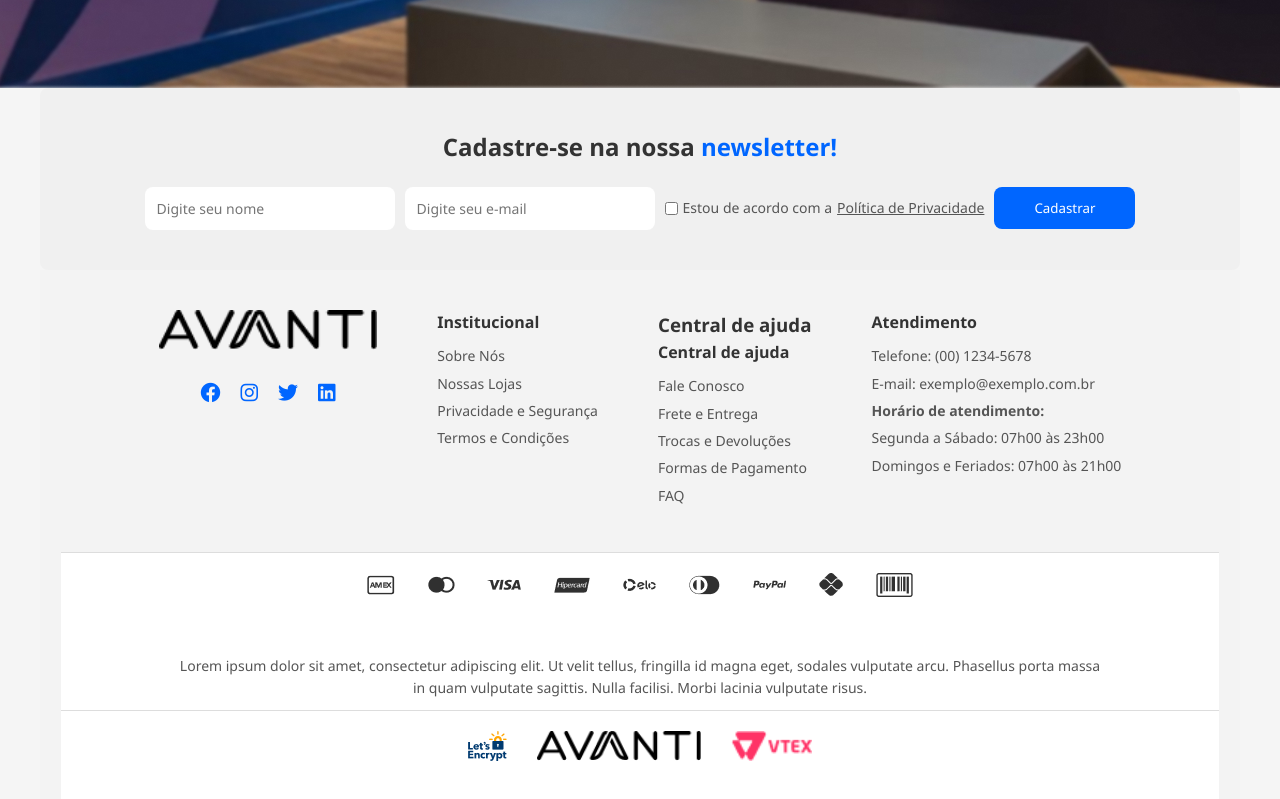
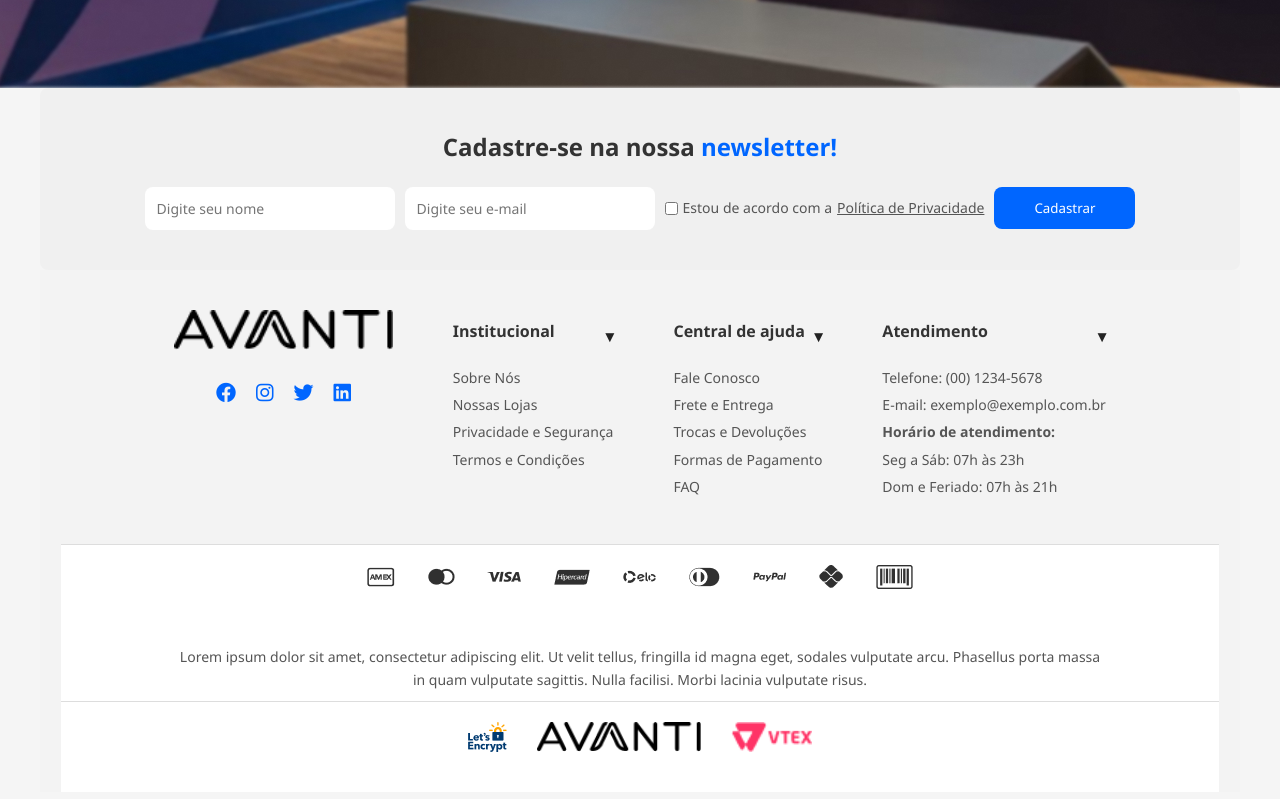
Before and after one commit to vittorpeli/projeto1-avanti, a plain HTML site: page index.html in a window 1280 px wide. Shown: the part 3883-4682 px from the top of the page. Drawn offline with Linux system fonts and the light colour scheme; a script that the page names is missing.

Commit message:
Update: Responsive Style

```diff
--- a/index.html
+++ b/index.html
@@ -411,30 +411,35 @@
 
       <div class="footer-links">
         <div class="footer-column">
-          <h4>Institucional</h4>
-          <h5>Sobre Nós</h5>
-          <h5>Nossas Lojas</h5>
-          <h5>Privacidade e Segurança</h5>
-          <h5>Termos e Condições</h5>
+          <button class="accordion-toggle"><h5>Institucional</h5><span>▾</span></button>
+          <div class="accordion-content">
+            <h6>Sobre Nós</h6>
+            <h6>Nossas Lojas</h6>
+            <h6>Privacidade e Segurança</h6>
+            <h6>Termos e Condições</h6>
+          </div>
         </div>
 
         <div class="footer-column">
-          <h3>Central de ajuda</h3>
-          <h4>Central de ajuda</h4>
-          <h5>Fale Conosco</h5>
-          <h5>Frete e Entrega</h5>
-          <h5>Trocas e Devoluções</h5>
-          <h5>Formas de Pagamento</h5>
-          <h5>FAQ</h5>
+          <button class="accordion-toggle"><h5>Central de ajuda</h5><span>▾</span></button>
+          <div class="accordion-content">
+            <h6>Fale Conosco</h6>
+            <h6>Frete e Entrega</h6>
+            <h6>Trocas e Devoluções</h6>
+            <h6>Formas de Pagamento</h6>
+            <h6>FAQ</h6>
+          </div>
         </div>
 
         <div class="footer-column">
-          <h4>Atendimento</h4>
-          <h5>Telefone: (00) 1234-5678</h5>
-          <h5>E-mail: exemplo@exemplo.com.br</h5>
-          <h5><strong>Horário de atendimento:</strong></h5>
-          <h5>Segunda a Sábado: 07h00 às 23h00</h5>
-          <h5>Domingos e Feriados: 07h00 às 21h00</h5>
+          <button class="accordion-toggle"><h5>Atendimento</h5><span>▾</span></button>
+          <div class="accordion-content">
+            <h6>Telefone: (00) 1234-5678</h6>
+            <h6>E-mail: exemplo@exemplo.com.br</h6>
+            <h6><strong>Horário de atendimento:</strong></h6>
+            <h6>Seg a Sáb: 07h às 23h</h6>
+            <h6>Dom e Feriado: 07h às 21h</h6>
+          </div>
           </ul>
         </div>
       </div>
--- a/styles.css
+++ b/styles.css
@@ -244,6 +244,7 @@ button {
 @media (max-width: 768px) {
     .banner-content {
         flex-direction: column;
+        justify-content: space-align;
         height: auto;
     }
 
@@ -254,10 +255,19 @@ button {
     .banner-image {
         height: 200px;
     }
+
     .banner-text {
         padding: 30px 20px;
         align-items: center;
         text-align: center;
+    }
+
+    .banner-text h1 {
+        font-size: 2.25rem;
+    }
+
+    .banner-text .discount {
+        font-size: 1.75rem;
     }
 }
 
@@ -813,22 +823,42 @@ footer {
     text-align: left;
 }
 
-.footer-column h4 {
+.footer-column h5 {
     font-size: 1rem;
     font-weight: 600;
     margin-bottom: 10px;
     color: #333;
 }
 
-.footer-column h5 {
+.footer-column h6 {
     font-size: 0.875rem;
     font-weight: 400;
     margin: 5px 0;
     color: #555;
 }
 
-.footer-column h5 strong {
+.footer-column h6 strong {
     font-weight: 600;
+}
+
+.accordion-toggle {
+    display: none;
+    background: none;
+    border: none;
+    width: 100%;
+    text-align: left;
+    padding: 10px 0;
+    font-size: 16px;
+    font-weight: 600;
+    color: #222;
+    cursor: pointer;
+    display: flex;
+    justify-content: space-between;
+    align-items: center;
+}
+
+accordion-content {
+    display: block;
 }
 
 .payment-icons {
@@ -872,3 +902,32 @@ footer {
 .footer-bottom img {
     height: 30px;
 }
+
+@media (max-width: 768px) {
+    .footer-main {
+        flex-direction: column;
+        align-items: center;
+    }
+
+    .footer-links {
+        flex-direction: column;
+        width: 100%;
+    }
+
+    .accordion-toggle {
+        display: flex;
+        border-bottom: 1px solid #ddd;
+        padding: 12px 0;
+    }
+
+    .accordion-content {
+        display: none;
+        padding-left: 10px;
+        padding-bottom: 10px;
+    }
+
+    .accordion-toggle.active + .accordion-content {
+        display: block;
+    }
+
+}
```
